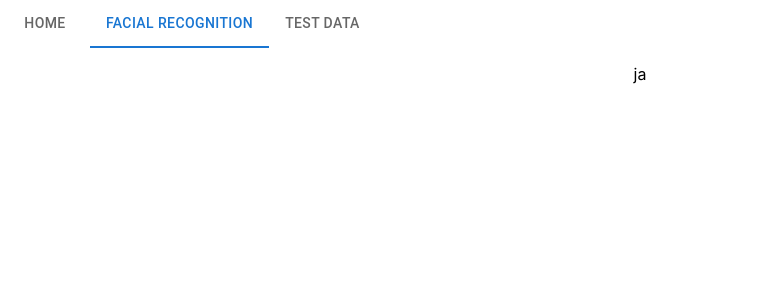
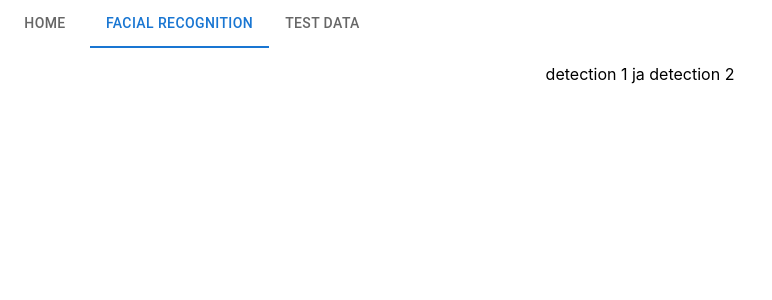
Before and after one commit to SWproject-II/swProject, a React (Create React App) app in the folder frontend/: page / in a window 1280 px wide. Both pictures are taken after a click on the tab "FACIAL RECOGNITION". Shown: the top 300 px of the page, without its empty margins (0-772 px from the left). Built offline with nearby package versions, Linux system fonts and the light colour scheme; no server answers.

Commit message:
frontend

```diff
--- a/frontend/src/components/Face.js
+++ b/frontend/src/components/Face.js
@@ -16,7 +16,7 @@ export default function Face() {
       <div>
         {" "}
         <p>
-          {detection[0]} ja {detection[1]}
+          {detection[0]}detection 1 ja detection 2 {detection[1]}
         </p>
       </div>
     </>
```
